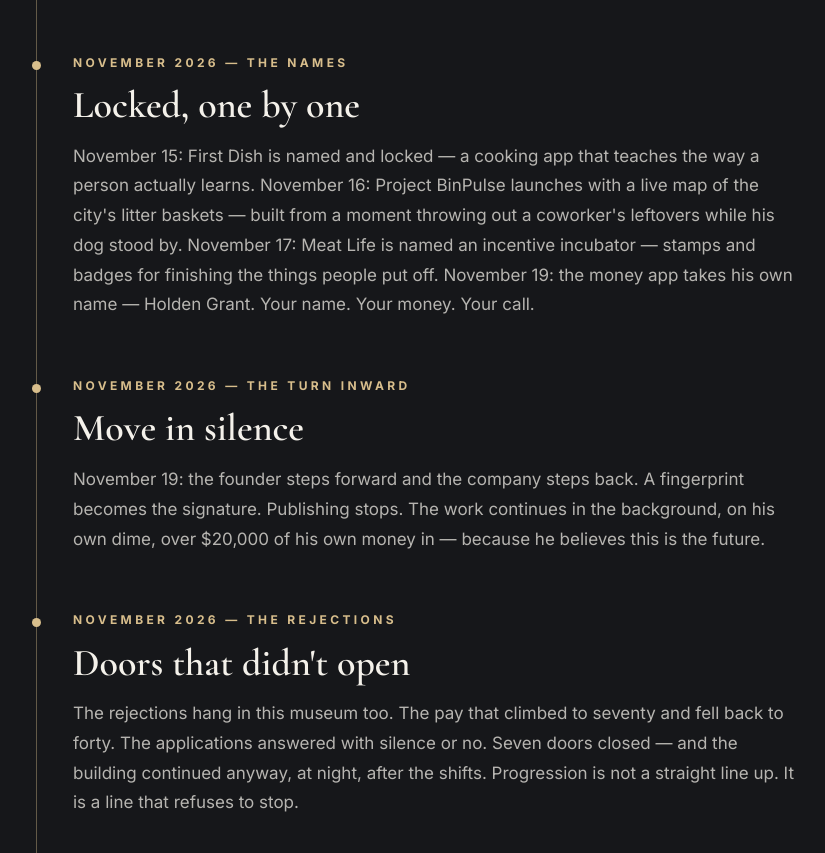
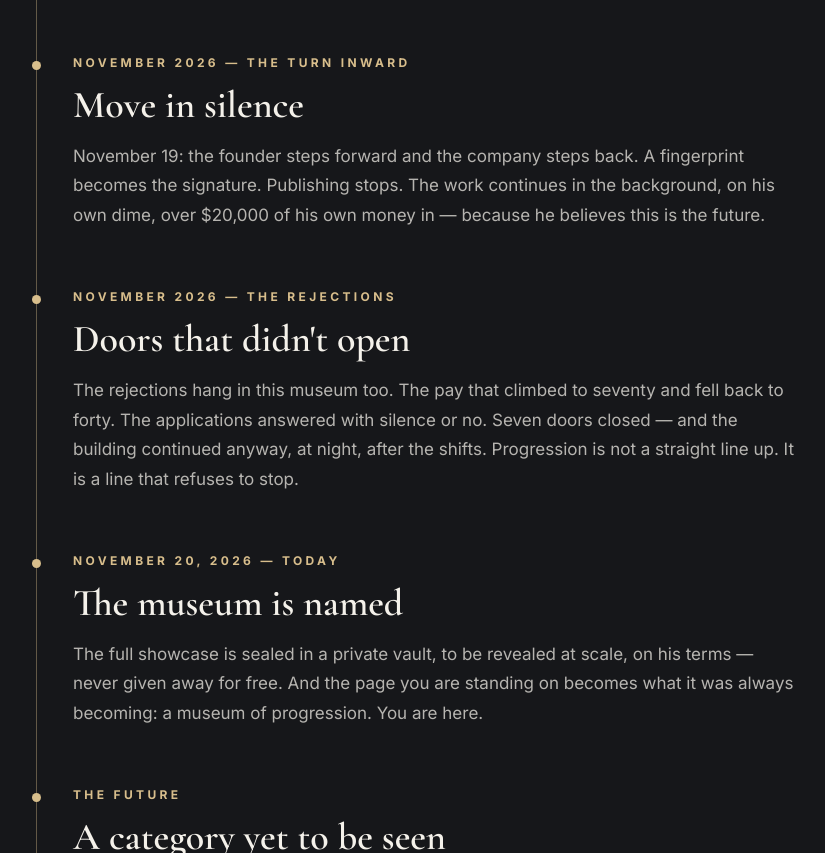
Before and after one commit to holdenkrivelin-max/Meathospitality-group.com, a plain HTML site: page builtbyholden.html in a window 1280 px wide. Shown: the part 5796-6649 px from the top of the page, without its empty margins (224-1049 px from the left). Drawn offline with nearby package versions, Linux system fonts and the light colour scheme.

Commit message:
Remove THE NAMES exhibit

```diff
--- a/builtbyholden.html
+++ b/builtbyholden.html
@@ -65,7 +65,6 @@ footer .flegal{font-size:12px;color:var(--cream50);line-height:1.9}
 <article class="exhibit"><div class="exhibit-label">MARCH 2026 — THE FOUNDING</div><h3>A company on paper</h3><p>March 22, 2026: the LLC is filed — Meat Hospitality, on paper. The Group comes later: on August 19, 2026, the name is completed — Meat Hospitality becomes Meat Hospitality Group. The idea is simple enough to say in one line: we build the things we wish existed.</p></article>
 <article class="exhibit"><div class="exhibit-label">OCTOBER 2026 — THE DOCTRINES</div><h3>Rules to build by</h3><p>October 11: Intent, the AI, becomes Beck — at your beck and call. October 19, his birthday: the lead line is set — 'We build the things we wish existed.' October 27: Human Intelligence is coined, and the publish gate is set — nothing ships until its value is proven. October 30: the execution plan locks — seven waves, all doors by the end of 2027. October 31: the freeze — no spending ahead of the mission.</p></article>
 <article class="exhibit"><div class="exhibit-label">NOVEMBER 2026 — THE FLOOD</div><h3>Everything, all at once</h3><p>November 1: Welcome Home becomes the theme across everything — made for speaking to you, not for your wallet. November 3: Meat Life goes public. November 11: Everybody Earns — the doctrine that loyalty and consistency get rewarded, for guests, workers, drivers, creators and owners alike, born from a bartender friend's advice. November 12: ten years at Woolco. November 14: Quality over quantity becomes the law.</p></article>
-<article class="exhibit"><div class="exhibit-label">NOVEMBER 2026 — THE NAMES</div><h3>Locked, one by one</h3><p>November 15: First Dish is named and locked — a cooking app that teaches the way a person actually learns. November 16: Project BinPulse launches with a live map of the city's litter baskets — built from a moment throwing out a coworker's leftovers while his dog stood by. November 17: Meat Life is named an incentive incubator — stamps and badges for finishing the things people put off. November 19: the money app takes his own name — Holden Grant. Your name. Your money. Your call.</p></article>
 <article class="exhibit"><div class="exhibit-label">NOVEMBER 2026 — THE TURN INWARD</div><h3>Move in silence</h3><p>November 19: the founder steps forward and the company steps back. A fingerprint becomes the signature. Publishing stops. The work continues in the background, on his own dime, over $20,000 of his own money in — because he believes this is the future.</p></article>
 <article class="exhibit"><div class="exhibit-label">NOVEMBER 2026 — THE REJECTIONS</div><h3>Doors that didn't open</h3><p>The rejections hang in this museum too. The pay that climbed to seventy and fell back to forty. The applications answered with silence or no. Seven doors closed — and the building continued anyway, at night, after the shifts. Progression is not a straight line up. It is a line that refuses to stop.</p></article>
 <article class="exhibit"><div class="exhibit-label">NOVEMBER 20, 2026 — TODAY</div><h3>The museum is named</h3><p>The full showcase is sealed in a private vault, to be revealed at scale, on his terms — never given away for free. And the page you are standing on becomes what it was always becoming: a museum of progression. You are here.</p></article>
```
